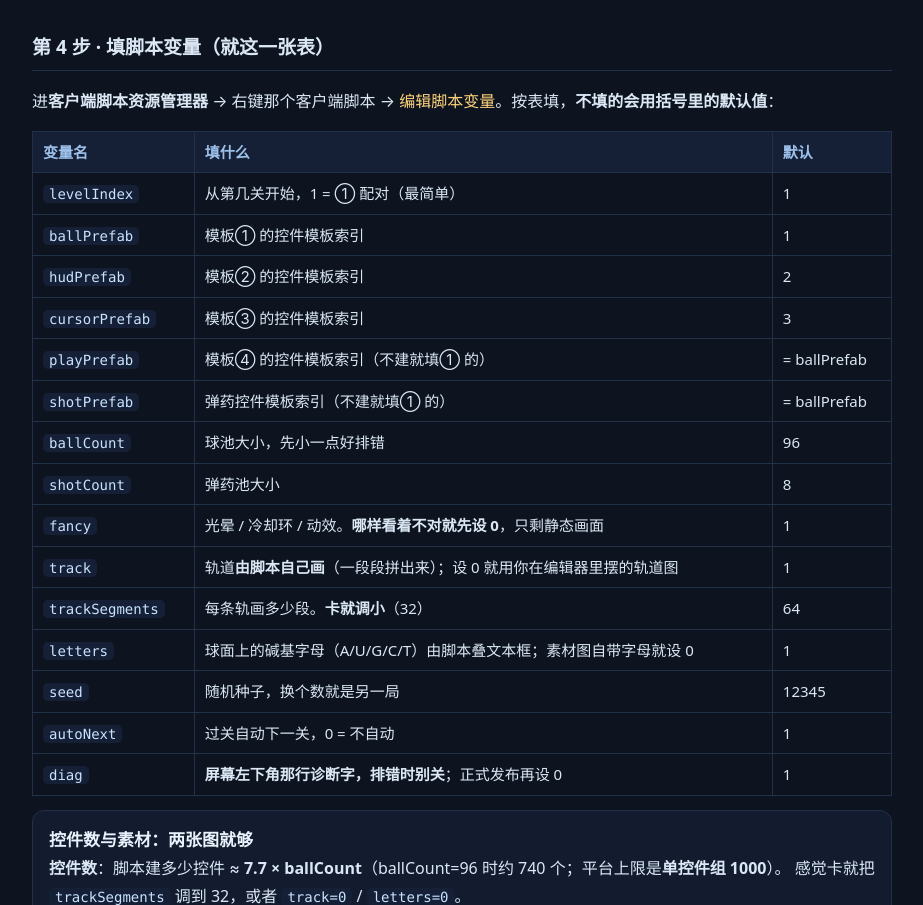
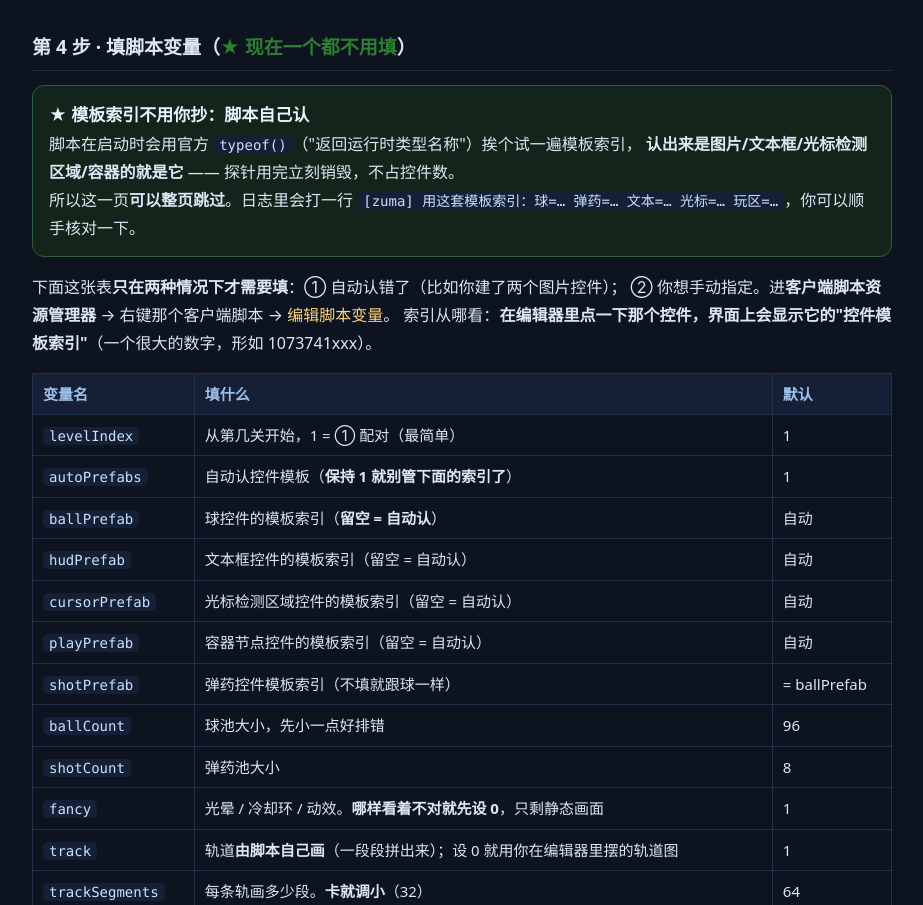
Before and after one commit to ihamn/zuma, a plain HTML site: page miliastra/pc/manual.html in a window 1280 px wide. Shown: the part 4579-5484 px from the top of the page, without its empty margins (178-1101 px from the left). Drawn offline with Linux system fonts and the light colour scheme.

Commit message:
不用填脚本变量了：脚本用官方 typeof() 自己认控件模板
用户看到"脚本变量得我自己填？额……" —— 那一步确实最枯燥也最容易抄错（官方《客户端控件和客户端脚本》§八：
"编辑时，可以通过点击客户端控件查看对应的控件模板索引ID"，也就是要人一个个点开抄 4 个大数字）。
官方同时提供了 typeof(value)（"返回运行时类型名称；用于识别宿主对象"），于是让脚本自己问：

- game.lua 新增 detectPrefabs()：OnStart 里从索引 1 试到 32，逐个 Instantiate + typeof，
  认出 Image/TextBox/Cursor/Container 各是哪个；**探针建完立刻 DestroyClientUIControl**，不占控件数
- 填了变量以变量为准；没填用自动认的；认不出才退回 1/2/3/4。开关 autoPrefabs（默认 1）
- 日志打一行 [zuma] 用这套模板索引：球=… 弹药=… 文本=… 光标=… 玩区=…
- 报错信息也改成"要建一个光标检测区域控件并存为模板"这种可操作的说法
- 新增 lua/test/test_prefabs.lua（17 项）：什么都不填能跑 / 索引乱序(7,9,12,15)也能认 /
  填了以填的为准 / autoPrefabs=0 回老行为 / 探针不留痕

顺带修一个假宿主失真：原来 InstantiateClientUIControl 对**不存在的模板索引**会硬造一个图片控件，
真机是建不出来（返回 nil）。这个失真会让"自动认模板"在本地永远认不出错 —— 又是
"本地比真机宽松 → 真机才炸"那个模式。改齐，并新增 mock 的 typeof（照官方类型名）。

手册：第 4 步改成"★ 现在一个都不用填"，索引表加 autoPrefabs 行、其它标"留空 = 自动认"。
文档：HANDOFF §14、README 补这条机制、AGENTS 的"现在在哪"改成实情（卡的是沙箱的选文件对话框，
不是目录权限）+ 记下两项省事机制。

产物同步：zuma.lua 119,450 / zuma-pc.zip 53,475 / manual.html 24,198 字节；
游戏目录（…\external_lua_file）与桌面副本都已刷新；DOWNLOADS.md 已同步。
验证：run-all 全部通过，Lua 侧断言 239 → 256。

```diff
--- a/miliastra/pc/manual.html
+++ b/miliastra/pc/manual.html
@@ -204,16 +204,26 @@ http://10.176.136.109:8080/miliastra/out/zuma.lua &nbsp;（下载文件）</p>
   只把文件放本地、没建映射，试玩时脚本根本不会跑 —— 表现就是"一片空白，啥也没有"。
 </div>
 
-<h2>第 4 步 · 填脚本变量（就这一张表）</h2>
-<p>进<b>客户端脚本资源管理器</b> → 右键那个客户端脚本 → <span class="k">编辑脚本变量</span>。按表填，<b>不填的会用括号里的默认值</b>：</p>
+<h2>第 4 步 · 填脚本变量（<span style="color:#2e7d32">★ 现在一个都不用填</span>）</h2>
+<div class="box ok">
+  <div class="big">★ 模板索引不用你抄：脚本自己认</div>
+  脚本在启动时会用官方 <code>typeof()</code>（"返回运行时类型名称"）挨个试一遍模板索引，
+  <b>认出来是图片/文本框/光标检测区域/容器的就是它</b> —— 探针用完立刻销毁，不占控件数。<br>
+  所以这一页<b>可以整页跳过</b>。日志里会打一行
+  <code>[zuma] 用这套模板索引：球=… 弹药=… 文本=… 光标=… 玩区=…</code>，你可以顺手核对一下。
+</div>
+<p>下面这张表<b>只在两种情况下才需要填</b>：① 自动认错了（比如你建了两个图片控件）；
+② 你想手动指定。进<b>客户端脚本资源管理器</b> → 右键那个客户端脚本 → <span class="k">编辑脚本变量</span>。
+索引从哪看：<b>在编辑器里点一下那个控件，界面上会显示它的"控件模板索引"</b>（一个很大的数字，形如 1073741xxx）。</p>
 <table>
   <tr><th>变量名</th><th>填什么</th><th>默认</th></tr>
   <tr><td><code>levelIndex</code></td><td>从第几关开始，1 = ① 配对（最简单）</td><td>1</td></tr>
-  <tr><td><code>ballPrefab</code></td><td>模板① 的控件模板索引</td><td>1</td></tr>
-  <tr><td><code>hudPrefab</code></td><td>模板② 的控件模板索引</td><td>2</td></tr>
-  <tr><td><code>cursorPrefab</code></td><td>模板③ 的控件模板索引</td><td>3</td></tr>
-  <tr><td><code>playPrefab</code></td><td>模板④ 的控件模板索引（不建就填① 的）</td><td>= ballPrefab</td></tr>
-  <tr><td><code>shotPrefab</code></td><td>弹药控件模板索引（不建就填① 的）</td><td>= ballPrefab</td></tr>
+  <tr><td><code>autoPrefabs</code></td><td>自动认控件模板（<b>保持 1 就别管下面的索引了</b>）</td><td>1</td></tr>
+  <tr><td><code>ballPrefab</code></td><td>球控件的模板索引（<b>留空 = 自动认</b>）</td><td>自动</td></tr>
+  <tr><td><code>hudPrefab</code></td><td>文本框控件的模板索引（留空 = 自动认）</td><td>自动</td></tr>
+  <tr><td><code>cursorPrefab</code></td><td>光标检测区域控件的模板索引（留空 = 自动认）</td><td>自动</td></tr>
+  <tr><td><code>playPrefab</code></td><td>容器节点控件的模板索引（留空 = 自动认）</td><td>自动</td></tr>
+  <tr><td><code>shotPrefab</code></td><td>弹药控件模板索引（不填就跟球一样）</td><td>= ballPrefab</td></tr>
   <tr><td><code>ballCount</code></td><td>球池大小，先小一点好排错</td><td>96</td></tr>
   <tr><td><code>shotCount</code></td><td>弹药池大小</td><td>8</td></tr>
   <tr><td><code>fancy</code></td><td>光晕 / 冷却环 / 动效。<b>哪样看着不对就先设 0</b>，只剩静态画面</td><td>1</td></tr>
```
Also changed, not shown: miliastra/pc/README.txt, 9 other files.
